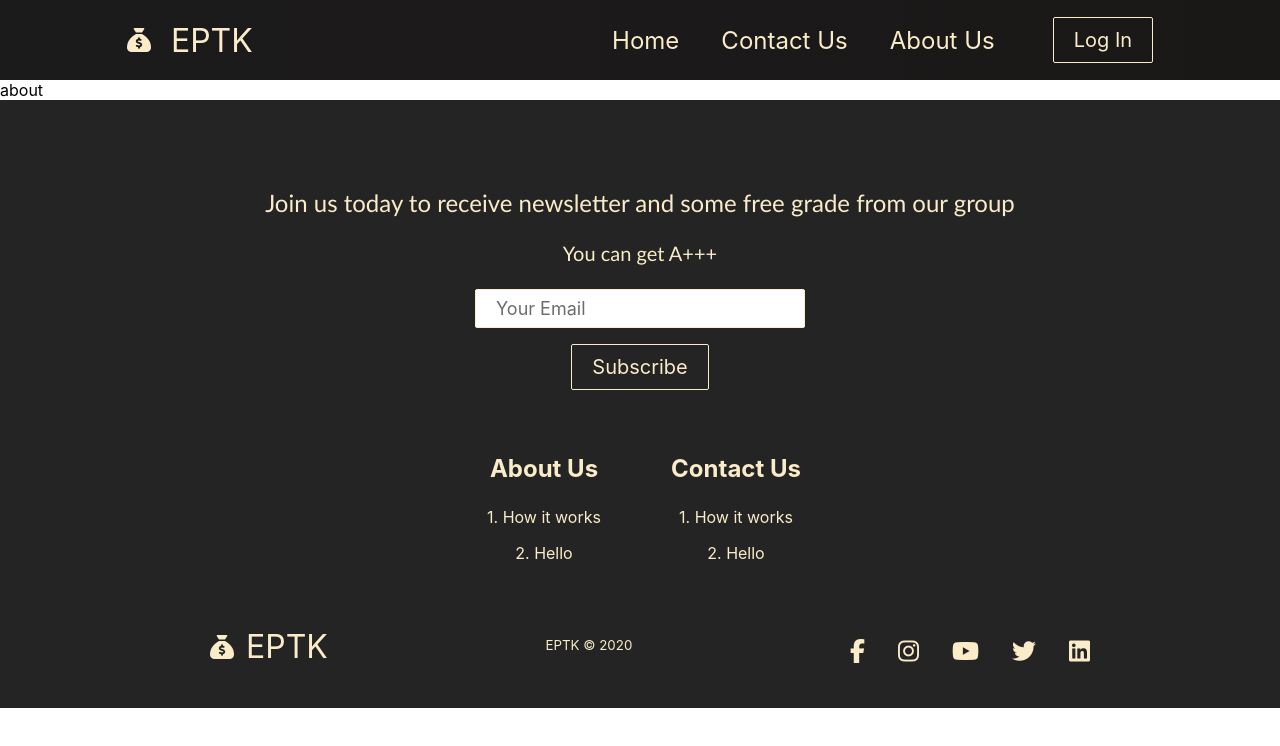
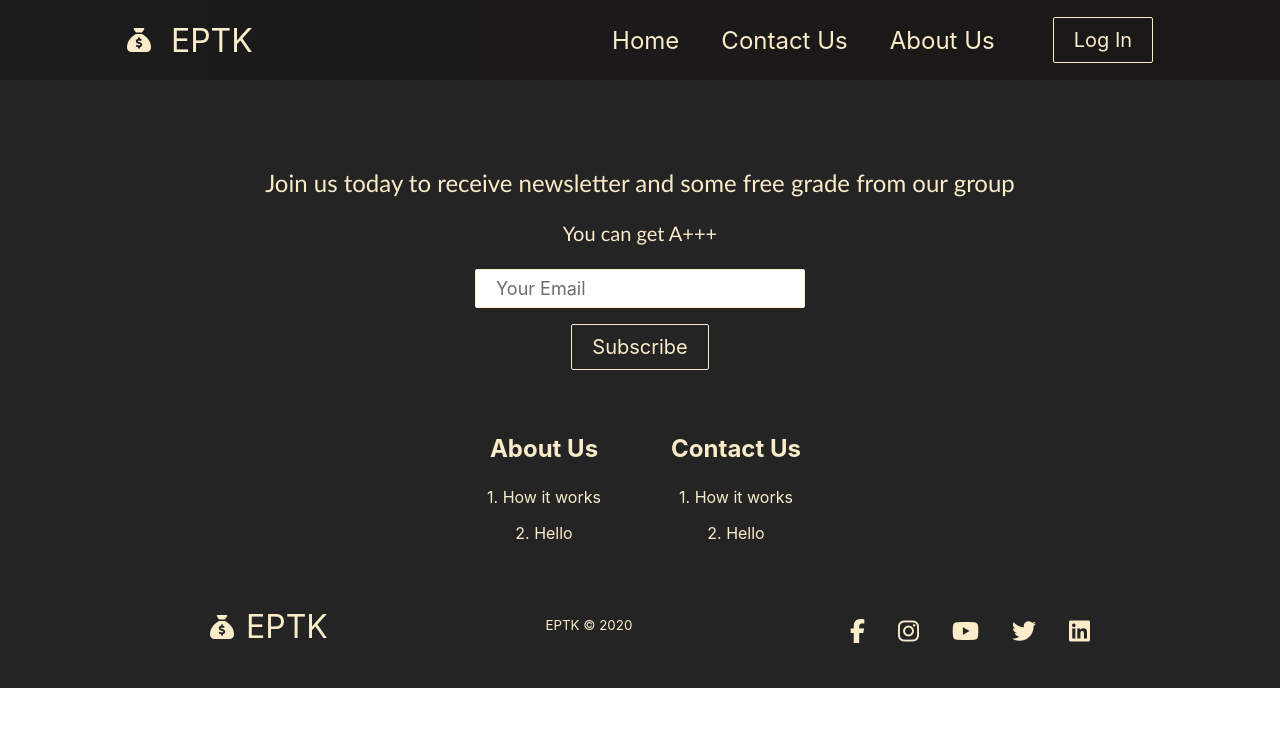
Before and after one commit to realBJ-dot/CS409_Final, a React (Create React App) app in the folder client/: page /About in a window 1280 px wide. Shown: the top 746 px of the page. Built offline with nearby package versions, Linux system fonts and the light colour scheme.

Commit message:
Update About.jsx

```diff
--- a/client/src/pages/About.jsx
+++ b/client/src/pages/About.jsx
@@ -2,7 +2,9 @@ import React from 'react'
 
 const about = () => {
   return (
-    <div>about</div>
+    <div className='about-container'>
+
+    </div>
   )
 }
 
```
